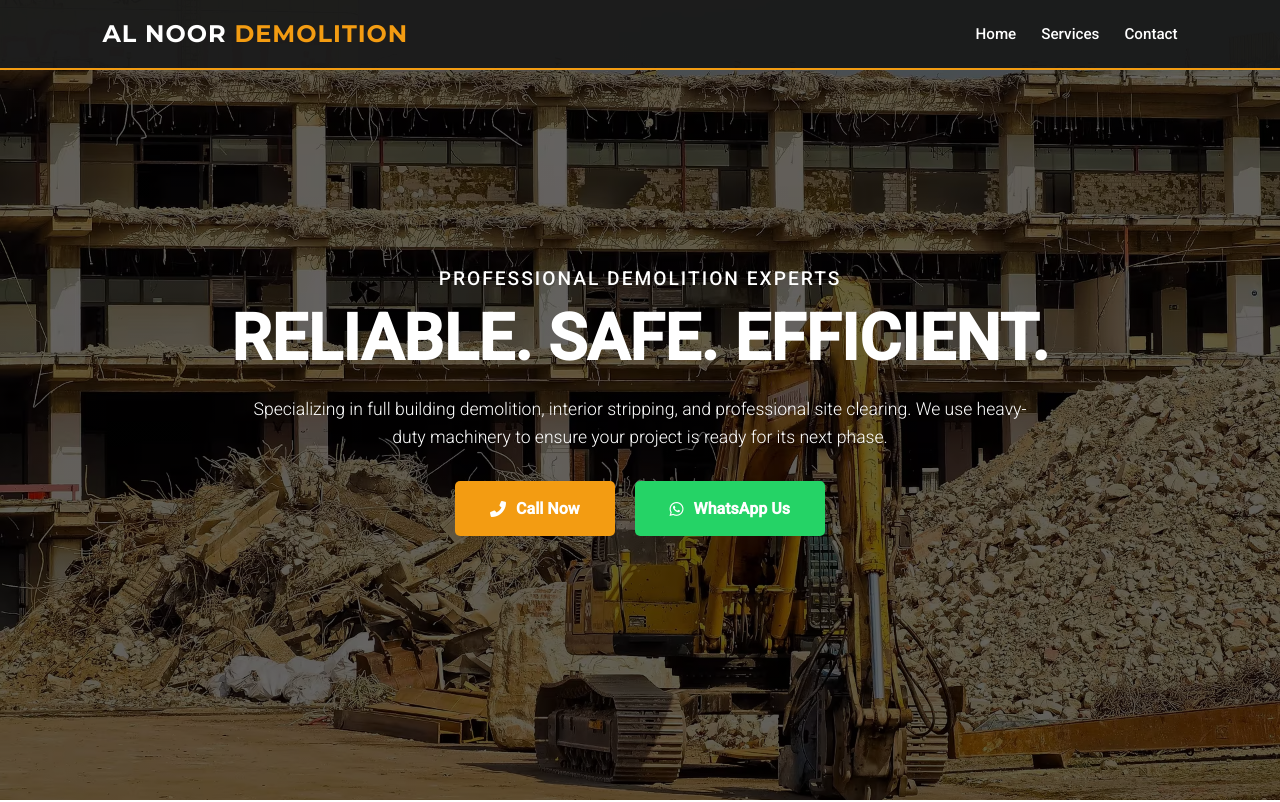
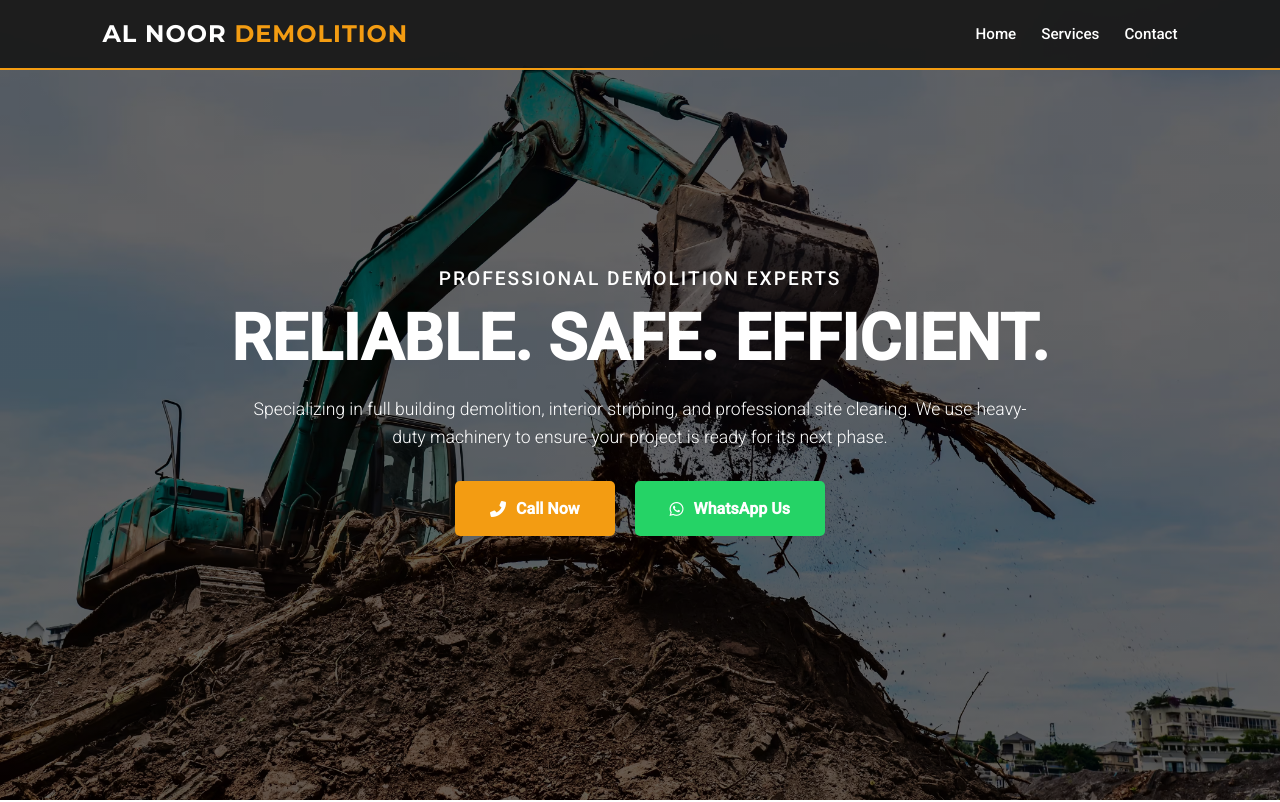
Before and after one commit to eng-ramzanrazi/al-noor-demolition, a plain HTML site: page index.html in a window 1280 px wide. Shown: the top 802 px of the page. Drawn offline with Linux system fonts and the light colour scheme.

Commit message:
index.html

```diff
--- a/index.html
+++ b/index.html
@@ -78,7 +78,7 @@
         .hero {
             height: 100vh;
             background: linear-gradient(rgba(0,0,0,0.6), rgba(0,0,0,0.6)),
-                        url('Construction-(2).avif') no-repeat center center/cover;
+                        url('Construction-(1).avif') no-repeat center center/cover;
             display: flex;
             flex-direction: column;
             justify-content: center;
```
